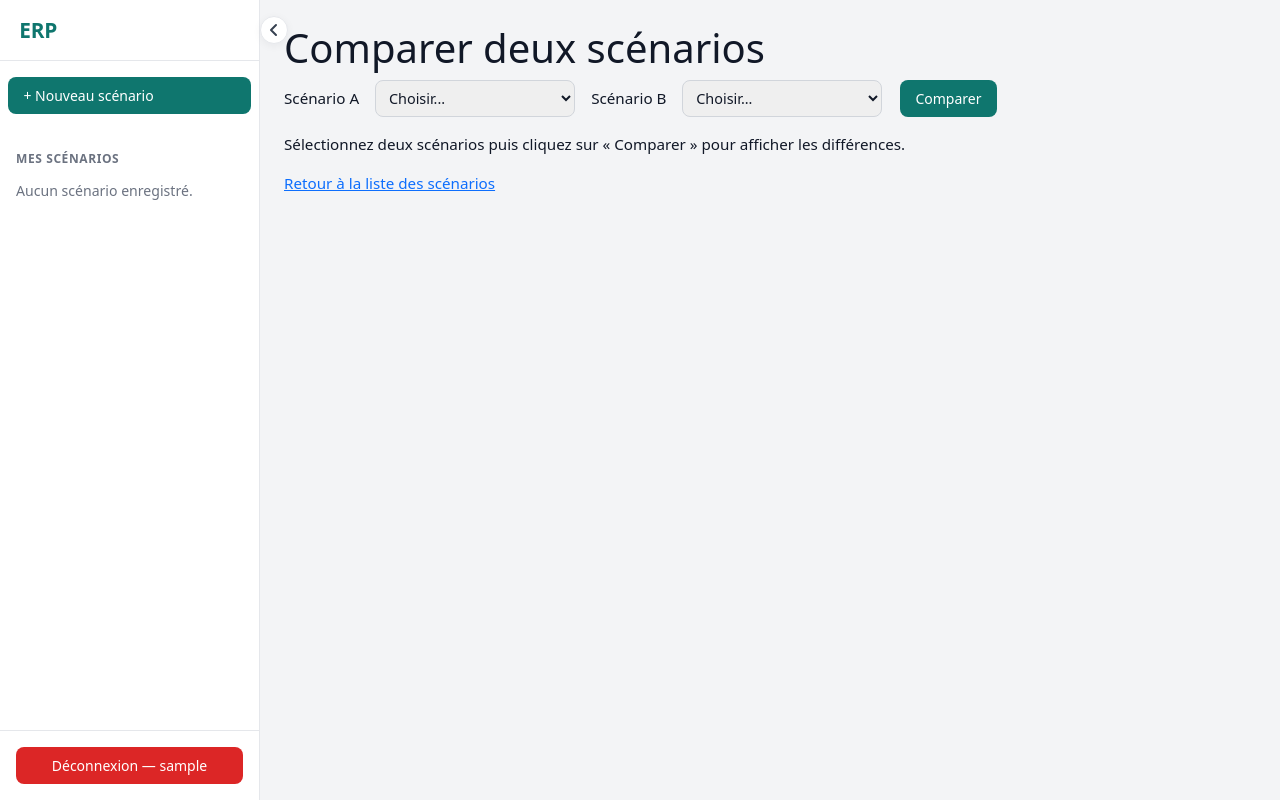
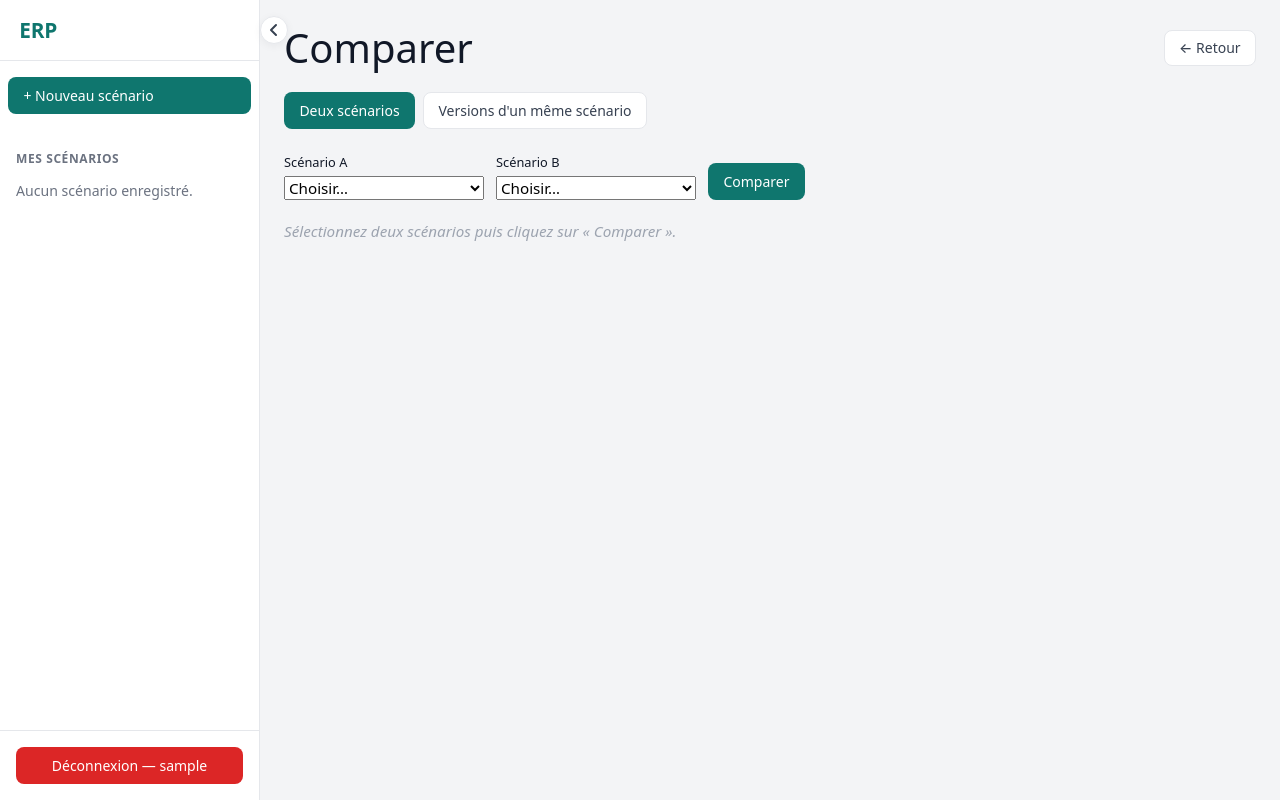
Before and after one commit to PRADES-matteo/projet_M1, a Django app: page /costs/compare/ in a window 1280 px wide. Run offline with Django 5.2, Linux system fonts and the light colour scheme; the visitor is signed in with stand-in values (Sample User, id 1); data comes from the database, SQL or seed files in the repository; some libraries are stand-ins or nearby versions.

Commit message:
catégorie invisible corrigé et ajout des comparaisons entre versions

```diff
--- a/apps/costs/templates/costs/scenario_compare.html
+++ b/apps/costs/templates/costs/scenario_compare.html
@@ -1,94 +1,133 @@
-{% extends "costs/base.html" %} {% block content %}
-<h1>Comparer deux scénarios</h1>
+{% extends "costs/base.html" %}
+{% block content %}
 
-<form
-  method="get"
-  action="{% url 'compare_scenarios' %}"
-  class="inline-form"
-  style="margin-bottom: 1rem"
->
-  <label style="margin-right: 0.5rem">Scénario A</label>
-  <select name="scenario_a" required>
-    <option value="">Choisir...</option>
+<div style="display:flex; align-items:center; justify-content:space-between; margin-bottom:1.25rem;">
+  <h1 style="margin:0;">Comparer</h1>
+  <a href="{% url 'scenario-list' %}" class="btn-action btn-light">← Retour</a>
+</div>
+
+<!-- Mode selector -->
+<div style="display:flex; gap:0.5rem; margin-bottom:1.5rem;">
+  <a href="{% url 'compare_scenarios' %}?mode=scenarios{% if scenario_a %}&scenario_a={{ scenario_a.id }}{% endif %}{% if scenario_b %}&scenario_b={{ scenario_b.id }}{% endif %}"
+     class="btn-action{% if mode != 'versions' %} {% else %} btn-light{% endif %}">
+    Deux scénarios
+  </a>
+  <a href="{% url 'compare_scenarios' %}?mode=versions{% if version_scenario %}&version_scenario={{ version_scenario.id }}{% endif %}"
+     class="btn-action{% if mode == 'versions' %} {% else %} btn-light{% endif %}">
+    Versions d'un même scénario
+  </a>
+</div>
+
+{% if mode == 'versions' %}
+<!-- ── Mode versions ─────────────────────────────────────── -->
+<form method="get" action="{% url 'compare_scenarios' %}" style="display:flex; flex-wrap:wrap; gap:0.75rem; align-items:flex-end; margin-bottom:1.25rem;">
+  <input type="hidden" name="mode" value="versions">
+
+  <div>
+    <label style="display:block; font-size:0.8rem; margin-bottom:0.25rem;">Scénario</label>
+    <select name="version_scenario" onchange="this.form.submit()" style="min-width:200px;">
+      <option value="">Choisir un scénario…</option>
       {% for s in scenarios %}
-    <option
-      value="{{ s.id }}"
-      {%
-      if
-      scenario_a
-      and
-      scenario_a.id=""
-      ="s.id"
-      %}selected{%
-      endif
-      %}
-    >
-      {{ s.name }}
+      <option value="{{ s.id }}" {% if version_scenario and version_scenario.id == s.id %}selected{% endif %}>{{ s.name }}</option>
+      {% endfor %}
+    </select>
+  </div>
+
+  {% if versions %}
+  <div>
+    <label style="display:block; font-size:0.8rem; margin-bottom:0.25rem;">Version A</label>
+    <select name="version_a" style="min-width:180px;">
+      <option value="">Choisir…</option>
+      {% for v in versions %}
+      <option value="{{ v.id }}" {% if version_a and version_a.id == v.id %}selected{% endif %}>
+        v{{ v.version_number }}{% if v.label %} — {{ v.label }}{% endif %} ({{ v.created_at|date:"d/m/Y" }})
       </option>
       {% endfor %}
     </select>
+  </div>
 
-  <label style="margin: 0 0.5rem">Scénario B</label>
-  <select name="scenario_b" required>
-    <option value="">Choisir...</option>
-    {% for s in scenarios_b %}
-    <option
-      value="{{ s.id }}"
-      {%
-      if
-      scenario_b
-      and
-      scenario_b.id=""
-      ="s.id"
-      %}selected{%
-      endif
-      %}
-    >
-      {{ s.name }}
+  <div>
+    <label style="display:block; font-size:0.8rem; margin-bottom:0.25rem;">Version B</label>
+    <select name="version_b" style="min-width:180px;">
+      <option value="">Choisir…</option>
+      {% for v in versions %}
+      <option value="{{ v.id }}" {% if version_b and version_b.id == v.id %}selected{% endif %}>
+        v{{ v.version_number }}{% if v.label %} — {{ v.label }}{% endif %} ({{ v.created_at|date:"d/m/Y" }})
       </option>
       {% endfor %}
     </select>
+  </div>
 
-  <button type="submit" class="btn-action" style="margin-left: 0.6rem">
-    Comparer
-  </button>
+  <button type="submit" class="btn-action">Comparer</button>
+
+  {% else %}
+  {% if version_scenario %}
+  <p style="color:#9ca3af; font-style:italic; margin:0;">Ce scénario n'a aucune version sauvegardée.</p>
+  {% endif %}
+  {% endif %}
 </form>
+
+{% else %}
+<!-- ── Mode scénarios ────────────────────────────────────── -->
+<form method="get" action="{% url 'compare_scenarios' %}" style="display:flex; flex-wrap:wrap; gap:0.75rem; align-items:flex-end; margin-bottom:1.25rem;">
+  <input type="hidden" name="mode" value="scenarios">
+
+  <div>
+    <label style="display:block; font-size:0.8rem; margin-bottom:0.25rem;">Scénario A</label>
+    <select name="scenario_a" required style="min-width:200px;">
+      <option value="">Choisir…</option>
+      {% for s in scenarios %}
+      <option value="{{ s.id }}" {% if scenario_a and scenario_a.id == s.id %}selected{% endif %}>{{ s.name }}</option>
+      {% endfor %}
+    </select>
+  </div>
+
+  <div>
+    <label style="display:block; font-size:0.8rem; margin-bottom:0.25rem;">Scénario B</label>
+    <select name="scenario_b" required style="min-width:200px;">
+      <option value="">Choisir…</option>
+      {% for s in scenarios_b %}
+      <option value="{{ s.id }}" {% if scenario_b and scenario_b.id == s.id %}selected{% endif %}>{{ s.name }}</option>
+      {% endfor %}
+    </select>
+  </div>
+
+  <button type="submit" class="btn-action">Comparer</button>
+</form>
+{% endif %}
 
 {% if comparison %}
 <div class="section-card">
-  <h2>Résultats de la comparaison</h2>
+  <h2 style="margin-bottom:1rem;">Résultats</h2>
   <div class="table-wrap">
     <table class="summary">
       <thead>
         <tr>
           <th>Indicateur</th>
-          <th>{{ scenario_a.name }}</th>
-          <th>{{ scenario_b.name }}</th>
-          <th>Delta (A - B)</th>
+          <th style="text-align:right;">{{ label_a }}</th>
+          <th style="text-align:right;">{{ label_b }}</th>
+          <th style="text-align:right;">Delta (A − B)</th>
         </tr>
       </thead>
       <tbody>
         {% for row in comparison %}
         <tr>
           <td>{{ row.label }}</td>
-          <td style="text-align: right">{{ row.value_a }}</td>
-          <td style="text-align: right">{{ row.value_b }}</td>
-          <td style="text-align: right">{{ row.delta }}</td>
+          <td style="text-align:right;">{{ row.value_a|floatformat:2 }}</td>
+          <td style="text-align:right;">{{ row.value_b|floatformat:2 }}</td>
+          <td style="text-align:right; {% if row.delta > 0 %}color:#059669;{% elif row.delta < 0 %}color:#dc2626;{% endif %}">
+            {% if row.delta > 0 %}+{% endif %}{{ row.delta|floatformat:2 }}
+          </td>
         </tr>
         {% endfor %}
       </tbody>
     </table>
   </div>
 </div>
-{% else %}
-<p>
-  Sélectionnez deux scénarios puis cliquez sur « Comparer » pour afficher les
-  différences.
-</p>
+{% elif mode == 'scenarios' %}
+<p style="color:#9ca3af; font-style:italic;">Sélectionnez deux scénarios puis cliquez sur « Comparer ».</p>
+{% elif mode == 'versions' and version_scenario and versions %}
+<p style="color:#9ca3af; font-style:italic;">Sélectionnez deux versions puis cliquez sur « Comparer ».</p>
 {% endif %}
 
-<p style="margin-top: 1rem">
-  <a href="{% url 'scenario-list' %}">Retour à la liste des scénarios</a>
-</p>
-
 {% endblock %}
--- a/apps/costs/templates/costs/scenario_detail.html
+++ b/apps/costs/templates/costs/scenario_detail.html
@@ -586,6 +586,11 @@
 
   <h3 style="margin: 1rem 0 0.5rem">Restaurer une ancienne version</h3>
   {% if scenario_versions %}
+  <p style="margin-bottom:0.75rem;">
+    <a href="{% url 'compare_scenarios' %}?mode=versions&version_scenario={{ scenario.id }}" class="btn-action btn-light" style="font-size:0.85rem;">
+      Comparer deux versions →
+    </a>
+  </p>
   <div class="table-wrap">
     <table class="summary">
       <thead>
--- a/apps/costs/views.py
+++ b/apps/costs/views.py
@@ -112,6 +112,81 @@ def build_automatic_results(scenario):
         "resultat": resultat,
         "has_chart_data": any(value != 0 for value in [total_revenue, total_variable_costs_production, total_fixed_costs]),
     }
+
+
+def build_automatic_results_from_snapshot(snapshot):
+    """Compute the same 7 KPIs as build_automatic_results() but from a snapshot dict."""
+    products_data = snapshot.get("products", [])
+    variable_costs_data = snapshot.get("variable_costs", [])
+    fixed_costs_data = snapshot.get("fixed_costs", [])
+
+    total_revenue = Decimal("0.00")
+    total_variable_costs_production = Decimal("0.00")
+    total_fixed_costs = Decimal("0.00")
+    total_production_volume = 0
+
+    for p in products_data:
+        qty = int(p.get("quantity", 0))
+        price = Decimal(str(p.get("unit_price", "0")))
+        stock_initial = int(p.get("stock_initial", 0))
+        stock_final = int(p.get("stock_final", 0))
+        total_revenue += qty * price
+        total_production_volume += qty + stock_final - stock_initial
+
+    for cost in variable_costs_data:
+        total_variable_costs_production += Decimal(str(cost.get("amount", "0")))
+
+    for cost in fixed_costs_data:
+        total_fixed_costs += Decimal(str(cost.get("amount", "0")))
+
+    total_production_cost = total_variable_costs_production + total_fixed_costs
+    cump = total_production_cost / total_production_volume if total_production_volume > 0 else Decimal("0.00")
+
+    cost_of_goods_sold = sum(cump * int(p.get("quantity", 0)) for p in products_data)
+    gross_margin = total_revenue - cost_of_goods_sold
+    mcv = total_revenue - total_variable_costs_production
+    taux_marge = (mcv / total_revenue * Decimal("100.00")) if total_revenue else Decimal("0.00")
+    seuil_rentabilite = (total_fixed_costs / (mcv / total_revenue)) if total_revenue and mcv > 0 else Decimal("0.00")
+    if seuil_rentabilite:
+        try:
+            seuil_rentabilite = seuil_rentabilite.quantize(Decimal("0.01"), rounding=ROUND_CEILING)
+        except Exception:
+            pass
+    point_mort = ((seuil_rentabilite / total_revenue) * Decimal("365.00")) if total_revenue and seuil_rentabilite else Decimal("0.00")
+    if point_mort:
+        try:
+            point_mort = point_mort.quantize(Decimal("1"), rounding=ROUND_CEILING)
+        except Exception:
+            pass
+    marge_securite = total_revenue - seuil_rentabilite
+    resultat = gross_margin
+
+    return {
+        "total_revenue": total_revenue,
+        "total_variable_costs": total_variable_costs_production,
+        "total_fixed_costs": total_fixed_costs,
+        "mcv": mcv,
+        "taux_marge": taux_marge,
+        "seuil_rentabilite": seuil_rentabilite,
+        "point_mort": point_mort,
+        "marge_securite": marge_securite,
+        "resultat": resultat,
+    }
+
+
+def _build_comparison_rows(auto_a, auto_b):
+    def row(label, key):
+        va, vb = auto_a[key], auto_b[key]
+        return {"label": label, "value_a": va, "value_b": vb, "delta": va - vb}
+    return [
+        row("Chiffre d'affaires", "total_revenue"),
+        row("Charges variables", "total_variable_costs"),
+        row("Charges fixes", "total_fixed_costs"),
+        row("MCV", "mcv"),
+        row("Taux de marge (%)", "taux_marge"),
+        row("Seuil de rentabilité", "seuil_rentabilite"),
+        row("Résultat", "resultat"),
+    ]
 
 
 def build_advanced_direct_costing_results(scenario):
@@ -250,6 +325,8 @@ def _serialize_scenario_snapshot(scenario):
                 "name": product.name,
                 "quantity": product.quantity,
                 "unit_price": str(product.unit_price),
+                "stock_initial": product.stock_initial,
+                "stock_final": product.stock_final,
             }
             for product in scenario.products.all()
         ],
@@ -573,36 +650,60 @@ def restore_scenario_version(request, pk, version_id):
 @login_required
 def compare_scenarios(request):
     scenarios = CostScenario.objects.filter(user=request.user).order_by("name")
+    mode = request.GET.get("mode", "scenarios")
+
+    # Mode 1: deux scénarios différents
     scenario_a_id = request.GET.get("scenario_a")
     scenario_b_id = request.GET.get("scenario_b")
-    scenario_a = None
-    scenario_b = None
+    scenario_a = scenario_b = None
+    scenarios_b = scenarios.exclude(pk=scenario_a_id) if scenario_a_id else scenarios
+
+    # Mode 2: deux versions du même scénario
+    version_scenario_id = request.GET.get("version_scenario")
+    version_a_id = request.GET.get("version_a")
+    version_b_id = request.GET.get("version_b")
+    version_scenario = versions = version_a = version_b = None
+
     comparison = None
-    scenarios_b = scenarios
-    if scenario_a_id:
-        scenarios_b = scenarios.exclude(pk=scenario_a_id)
+    label_a = label_b = ""
 
-    if scenario_a_id and scenario_b_id:
+    if mode == "scenarios" and scenario_a_id and scenario_b_id:
         scenario_a = get_object_or_404(CostScenario, pk=scenario_a_id, user=request.user)
         scenario_b = get_object_or_404(CostScenario, pk=scenario_b_id, user=request.user)
-        auto_a = build_automatic_results(scenario_a)
-        auto_b = build_automatic_results(scenario_b)
-        comparison = [
-            {"label": "Chiffre d'affaires", "value_a": auto_a["total_revenue"], "value_b": auto_b["total_revenue"], "delta": auto_a["total_revenue"] - auto_b["total_revenue"]},
-            {"label": "Charges variables", "value_a": auto_a["total_variable_costs"], "value_b": auto_b["total_variable_costs"], "delta": auto_a["total_variable_costs"] - auto_b["total_variable_costs"]},
-            {"label": "Charges fixes", "value_a": auto_a["total_fixed_costs"], "value_b": auto_b["total_fixed_costs"], "delta": auto_a["total_fixed_costs"] - auto_b["total_fixed_costs"]},
-            {"label": "MCV", "value_a": auto_a["mcv"], "value_b": auto_b["mcv"], "delta": auto_a["mcv"] - auto_b["mcv"]},
-            {"label": "Taux de marge (%)", "value_a": auto_a["taux_marge"], "value_b": auto_b["taux_marge"], "delta": auto_a["taux_marge"] - auto_b["taux_marge"]},
-            {"label": "Seuil de rentabilité", "value_a": auto_a["seuil_rentabilite"], "value_b": auto_b["seuil_rentabilite"], "delta": auto_a["seuil_rentabilite"] - auto_b["seuil_rentabilite"]},
-            {"label": "Résultat", "value_a": auto_a["resultat"], "value_b": auto_b["resultat"], "delta": auto_a["resultat"] - auto_b["resultat"]},
-        ]
+        comparison = _build_comparison_rows(
+            build_automatic_results(scenario_a),
+            build_automatic_results(scenario_b),
+        )
+        label_a = scenario_a.name
+        label_b = scenario_b.name
+
+    elif mode == "versions":
+        if version_scenario_id:
+            version_scenario = get_object_or_404(CostScenario, pk=version_scenario_id, user=request.user)
+            versions = list(version_scenario.versions.order_by("-version_number"))
+        if version_scenario and version_a_id and version_b_id:
+            version_a = get_object_or_404(ScenarioVersion, pk=version_a_id, scenario=version_scenario)
+            version_b = get_object_or_404(ScenarioVersion, pk=version_b_id, scenario=version_scenario)
+            comparison = _build_comparison_rows(
+                build_automatic_results_from_snapshot(version_a.snapshot),
+                build_automatic_results_from_snapshot(version_b.snapshot),
+            )
+            label_a = f"v{version_a.version_number}" + (f" — {version_a.label}" if version_a.label else "")
+            label_b = f"v{version_b.version_number}" + (f" — {version_b.label}" if version_b.label else "")
 
     return render(request, "costs/scenario_compare.html", {
+        "mode": mode,
         "scenarios": scenarios,
         "scenarios_b": scenarios_b,
         "scenario_a": scenario_a,
         "scenario_b": scenario_b,
+        "version_scenario": version_scenario,
+        "versions": versions,
+        "version_a": version_a,
+        "version_b": version_b,
         "comparison": comparison,
+        "label_a": label_a,
+        "label_b": label_b,
     })
 
 
```
Also changed, not shown: apps/costs/models.py (+20 -0 lines), apps/costs/templates/costs/results.html (+5 -5 lines). Lines whose indentation alone changed are shown as unchanged.
